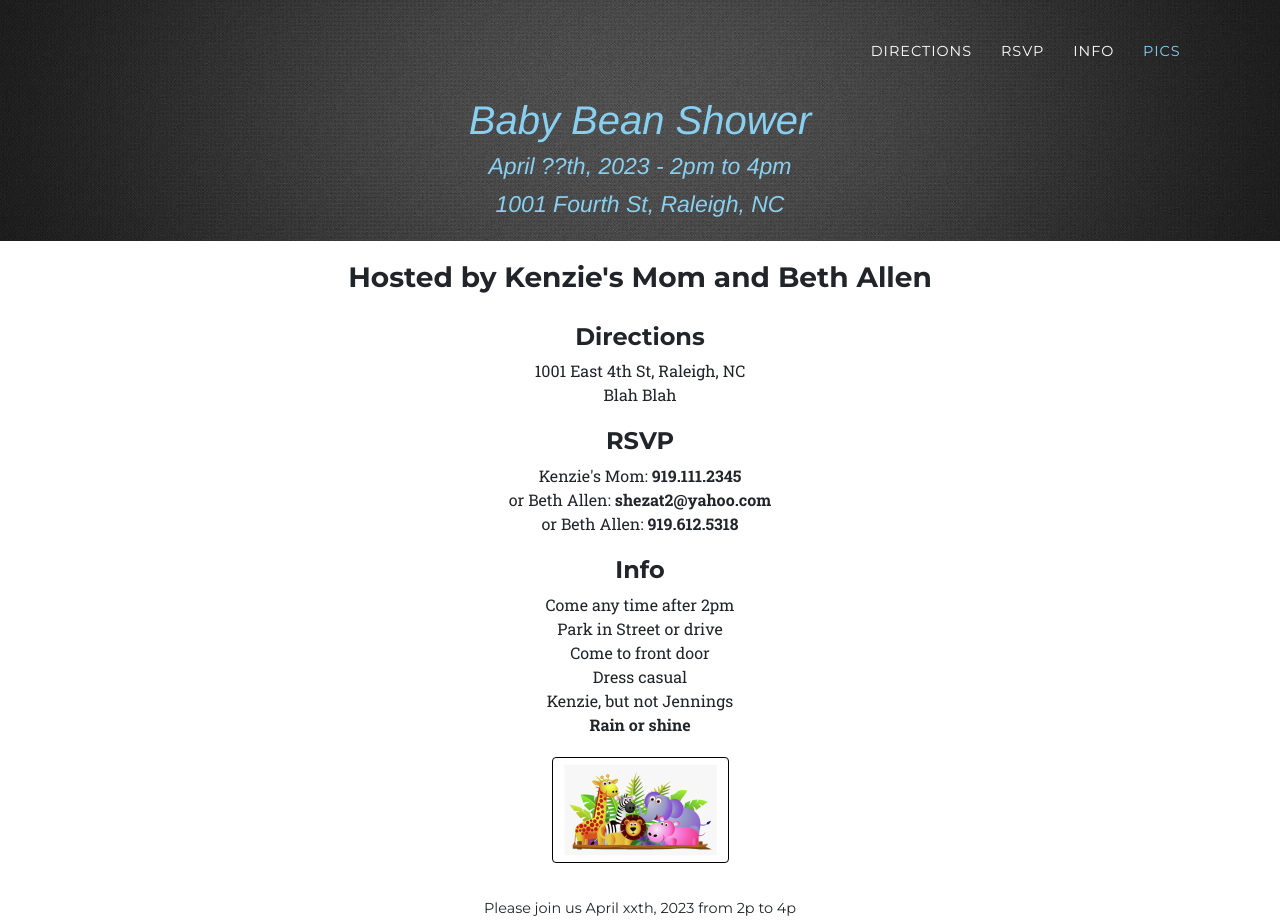
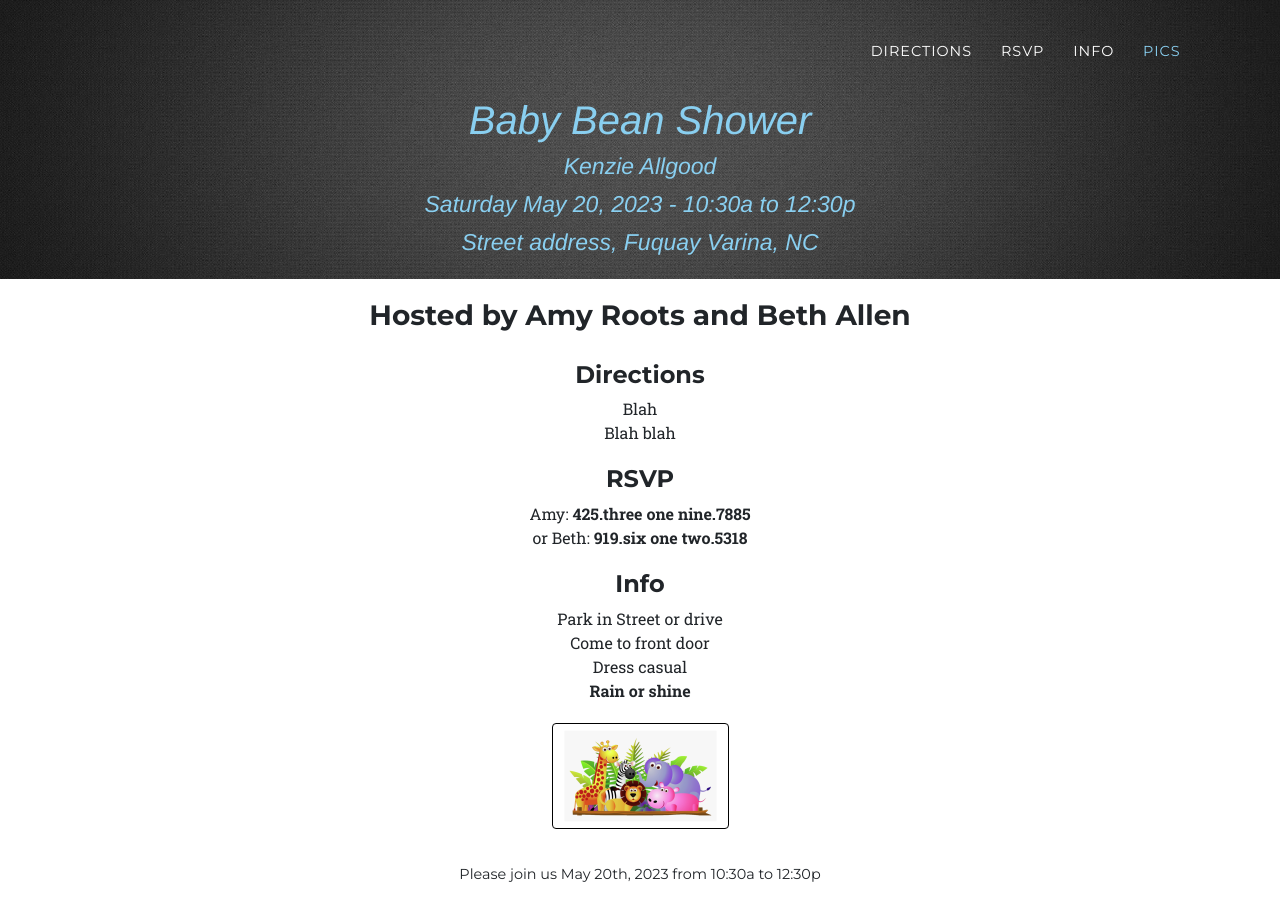
Before and after one commit to Kingman43/babybeanshower, a plain HTML site: page index.html in a window 1280 px wide. Drawn offline with Linux system fonts and the light colour scheme; a web font is replaced by a local one.

Commit message:
New info (date and time)
date and time

```diff
--- a/index.html
+++ b/index.html
@@ -65,8 +65,9 @@
       <div class="container">
 	<div class="intro-text">
 	  <div class="intro-lead-in">Baby Bean Shower</div>
-	  <div class="intro-heading">April ??th, 2023 - 2pm to 4pm</div>
-	  <div class="intro-heading">1001 Fourth St, Raleigh, NC</div>
+		<div class="intro-heading">Kenzie Allgood</div>
+	  <div class="intro-heading">Saturday May 20, 2023 - 10:30a to 12:30p</div>
+	  <div class="intro-heading">Street address, Fuquay Varina, NC</div>
 	  </div>
 	 </div>
     </header>
@@ -77,7 +78,7 @@
 		<div class="row text-center">
 			<div class="col-md-12">
 
-				<h3>Hosted by Kenzie's Mom and Beth Allen</h3>
+				<h3>Hosted by Amy Roots and Beth Allen</h3>
 
 			</div>
 		</div>
@@ -88,9 +89,9 @@
 		<div class="row text-center">
 			<div class="col-md-12">
 				<h4>Directions</h4>
-				1001 East 4th St, Raleigh, NC
+				Blah
 				<br>
-				Blah Blah
+				Blah blah
 			</div>
 		</div>
 	</div>
@@ -101,11 +102,9 @@
 		<div class="row text-center">
 			<div class="col-md-12">
 				<h4>RSVP</h4>
-				Kenzie's Mom: <b>919.111.2345</b>
+				Amy: <b>425.three one nine.7885</b>
 				<br>
-				or Beth Allen: <b>shezat2@yahoo.com</b>
-				<br>
-				or Beth Allen: <b>919.612.5318</b>
+				or Beth: <b>919.six one two.5318</b>
 			</div>
 		</div>
 	</div>
@@ -115,15 +114,11 @@
 		<div class="row text-center">
 			<div class="col-md-12">
 				<h4>Info</h4>
-				Come any time after 2pm
-				<br>
 				Park in Street or drive
 				<br>
 				Come to front door
 				<br>
 				Dress casual
-				<br>
-				Kenzie, but not Jennings
 				<br>
 				<b>Rain or shine</b>
 			</div>
@@ -144,7 +139,7 @@
     <footer>
 
 	<span class="copyright">
-	  Please join us April xxth, 2023 from 2p to 4p
+	  Please join us May 20th, 2023 from 10:30a to 12:30p
 	</span>
 
     <!-- Bootstrap core JavaScript -->
```
